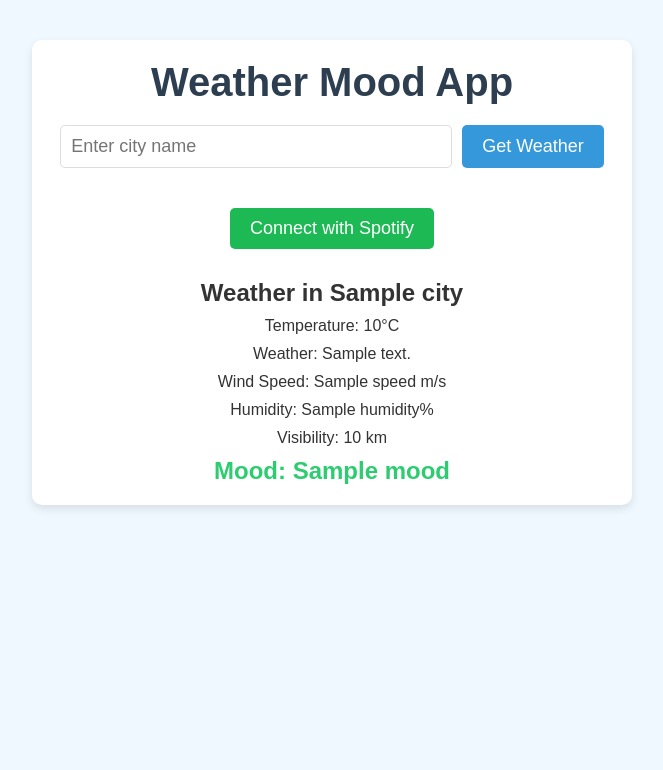
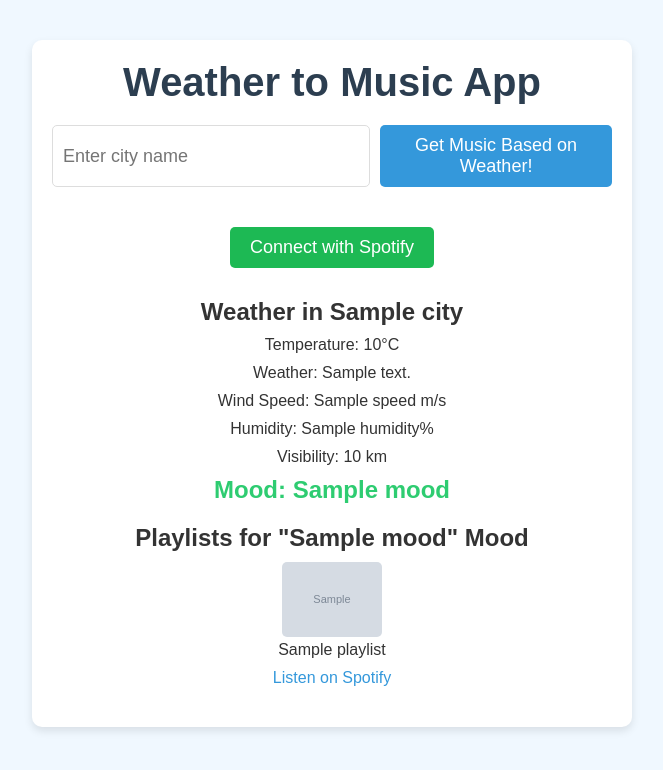
Before and after one commit to zafAK/WeatherToMood, a Flask app: template templates/index.html in a window 1280 px wide. Shown: the top 770 px of the page, without its empty margins (308-971 px from the left). Run offline with Flask 3, Linux system fonts and the light colour scheme; the template is opened without the code that fills it: most values are stand-ins (such as "Sample title", 1, 10 or a date in 2020); grey boxes marked "Sample" are stand-in pictures.

Commit message:
Spotify searches playlists and returns appropriate playlsits now

```diff
--- a/app.py
+++ b/app.py
@@ -18,9 +18,14 @@
     city = request.form['city']
     weather_data = fetch_weather_data(city)
     mood = map_weather_to_mood(weather_data)
+    # Fetch mood-based playlists from Spotify
+    mood_playlists = get_mood_playlists(mood)
 
     if weather_data:
-        return render_template('weather.html', city=city, weather=weather_data, mood=mood)
+        # Render the mood-based playlists on a separate template
+        return render_template('index.html', city=city, weather=weather_data, mood=mood, playlists=mood_playlists)
+    # elif(weather_data[3]):
+    #     return f"<h3>Could not retrieve playlists for mood: {mood}</h3>"
     else:
         return render_template('error.html', city=city)
 
@@ -34,7 +39,7 @@
     if auth_code:
         tokens = get_tokens(auth_code)
         save_tokens(tokens)
-        return redirect(url_for('playlists'))
+        return redirect(url_for('index'))
     else:
         return "Authorization failed."
 
@@ -46,13 +51,6 @@
         playlist_html += f"<p>{playlist['name']}</p>"
     return playlist_html
 
-@app.route('/mood_playlists/<mood>')
-def mood_playlists(mood):
-    mood_playlists = get_mood_playlists(mood)
-    mood_playlist_html = f'<h2>Playlists for {mood.capitalize()} Mood</h2>'
-    for playlist in mood_playlists:
-        mood_playlist_html += f"<p>{playlist['name']}</p>"
-    return mood_playlist_html
 
 def fetch_weather_data(city):
     url = f'http://api.openweathermap.org/data/2.5/weather?q={city}&appid={API_KEY}&units=metric'
@@ -63,7 +61,7 @@
 
     print(f"Request URL: {url}")
     print(f"Response Status Code: {response.status_code}")
-    print(f"Response Data: {response.text}")  # To see the raw data returned by the API
+    print(f"Response Data: {response.text}")
 
     if response.status_code == 200:
         return response.json()
@@ -75,7 +73,7 @@
     weather_condition = weather_data['weather'][0]['main'].lower()
     wind_speed = weather_data['wind']['speed']
     humidity = weather_data['main']['humidity']
-    visibility = weather_data.get('visibility', 10000) / 1000  # Convert to km
+    visibility = weather_data.get('visibility', 10000) / 1000
     sunrise = weather_data['sys']['sunrise']
     sunset = weather_data['sys']['sunset']
     current_time = weather_data['dt']
--- a/spotify_integration.py
+++ b/spotify_integration.py
@@ -51,6 +51,23 @@
     if not access_token:
         return redirect(url_for('login'))
 
-    headers = {"Authorization": f"Bearer {access_token}"}
-    response = requests.get(f"{SPOTIFY_API_URL}/browse/categories/{mood}/playlists", headers=headers)
-    return response.json().get('playlists', {}).get('items', [])
+    headers = {
+        "Authorization": f"Bearer {access_token}"
+    }
+
+    # Use the mood directly in the search query
+    response = requests.get(
+        f"{SPOTIFY_API_URL}/search",
+        headers=headers,
+        params={
+            "q": mood,  # Use the mood as the search query
+            "type": "playlist",
+            "limit": 5  # Limit the results to top 5 playlists
+        }
+    )
+
+    if response.status_code == 200:
+        return response.json().get('playlists', {}).get('items', [])
+    else:
+        print(f"Failed to retrieve playlists: {response.status_code}")
+        return []
--- a/templates/index.html
+++ b/templates/index.html
@@ -76,22 +76,37 @@
             color: red;
             font-weight: bold;
         }
+        .playlist-section {
+            margin-top: 20px;
+        }
+        .playlist {
+            margin-bottom: 20px;
+        }
+        .playlist img {
+            width: 100px;
+            border-radius: 5px;
+        }
+        .playlist a {
+            display: block;
+            margin-top: 5px;
+            color: #3498db;
+            text-decoration: none;
+        }
     </style>
 </head>
 <body>
     <div class="container">
-        <h1>Weather Mood App</h1>
+        <h1>Weather to Music App</h1>
 
         <form action="/weather" method="post">
             <input type="text" name="city" placeholder="Enter city name" required>
-            <button type="submit">Get Weather</button>
+            <button type="submit">Get Music Based on Weather!</button>
         </form>
 
         <!-- Spotify Authentication Section -->
         {% if 'access_token' in session %}
             <p>You're connected to Spotify! You can now view your playlists or explore mood-based playlists.</p>
             <a href="/playlists"><button class="spotify-button">View My Spotify Playlists</button></a>
-            <a href="/weather"><button class="spotify-button">Get Mood-Based Playlists</button></a>
         {% else %}
             <a href="/login"><button class="spotify-button">Connect with Spotify</button></a>
         {% endif %}
@@ -106,6 +121,20 @@
                 <p>Humidity: {{ weather['main']['humidity'] }}%</p>
                 <p>Visibility: {{ weather['visibility'] / 1000 }} km</p>
                 <h3 class="mood">Mood: {{ mood }}</h3>
+
+                <!-- Mood-Based Playlists Section -->
+                {% if playlists %}
+                    <div class="playlist-section">
+                        <h2>Playlists for "{{ mood }}" Mood</h2>
+                        {% for playlist in playlists %}
+                            <div class="playlist">
+                                <img src="{{ playlist['images'][0]['url'] }}" alt="{{ playlist['name'] }} cover">
+                                <p>{{ playlist['name'] }}</p>
+                                <a href="{{ playlist['external_urls']['spotify'] }}" target="_blank">Listen on Spotify</a>
+                            </div>
+                        {% endfor %}
+                    </div>
+                {% endif %}
             {% elif error %}
                 <p class="error">{{ error }}</p>
             {% endif %}
```
